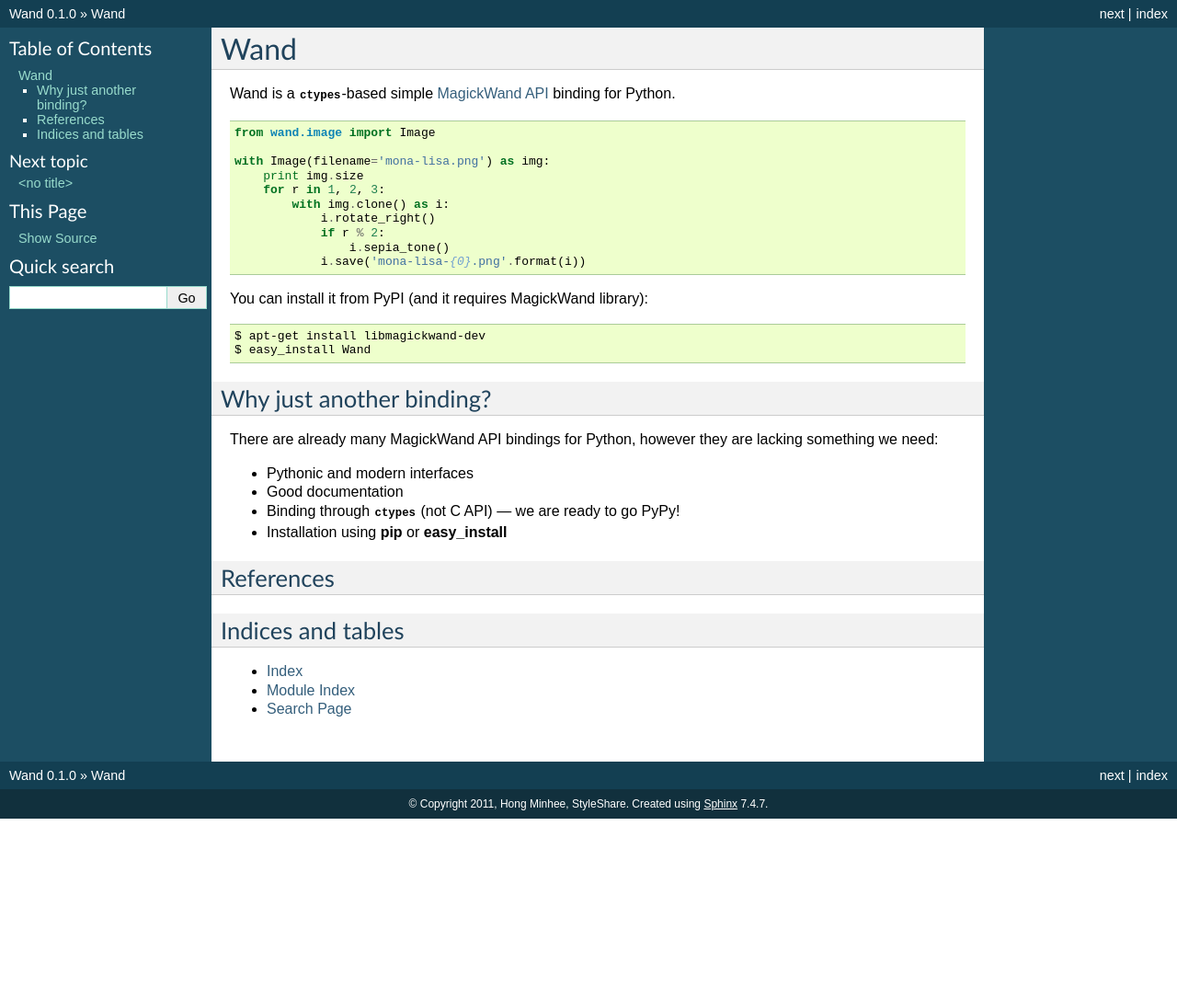
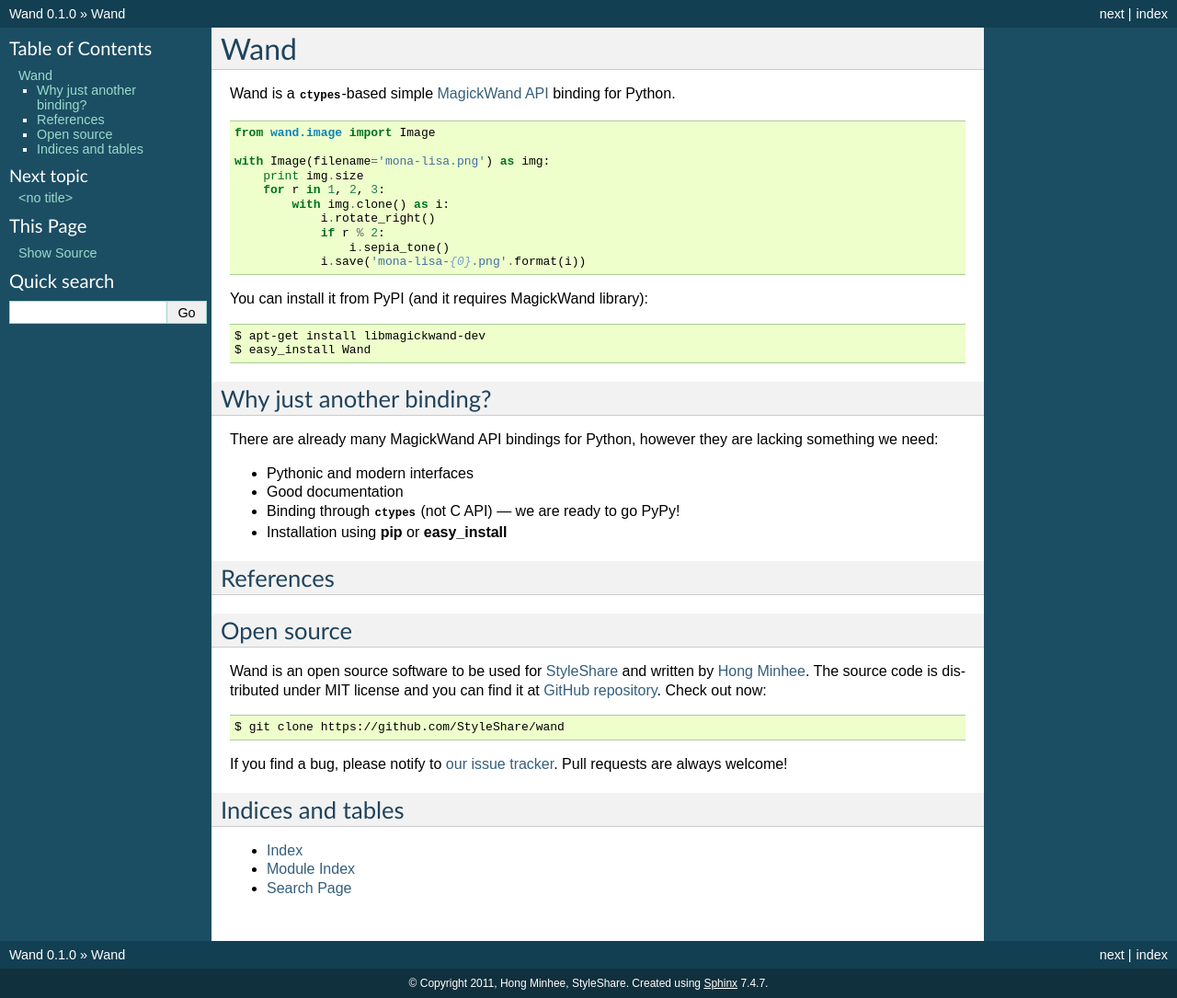
Before and after one commit to emcconville/wand, a Sphinx documentation site: the page built from docs/index.rst, in a window 1280 px wide. Shown: the whole page at 92% size. Built offline with Sphinx 7.4.7, drawn with Linux system fonts in a browser that asks for light colours; before the commit the page ends 900 px from its top, so only the background shows below that.

Commit message:
Some documentations.

```diff
--- a/README.rst
+++ b/README.rst
@@ -1,7 +1,8 @@
-Wand
-~~~~
+Wand_
+~~~~~
 
 Wand is a ``ctypes``-based simple `MagickWand API`_ binding for Python.
 It doesn't cover all functionalities of MagickWand API currently.
 
+.. _Wand: http://styleshare.github.com/wand/
 .. _MagickWand API: http://www.imagemagick.org/script/magick-wand.php
--- a/docs/index.rst
+++ b/docs/index.rst
@@ -45,6 +45,26 @@
    wand
 
 
+Open source
+-----------
+
+Wand is an open source software to be used for StyleShare_ and written by
+`Hong Minhee`_. The source code is distributed under MIT license and you can
+find it at `GitHub repository`_. Check out now:
+
+.. sourcecode:: bash
+
+   $ git clone https://github.com/StyleShare/wand
+
+If you find a bug, please notify to `our issue tracker`_. Pull requests
+are always welcome!
+
+.. _StyleShare: https://stylesha.re/
+.. _Hong Minhee: http://dahlia.kr/
+.. _GitHub repository: https://github.com/styleshare/wand
+.. _our issue tracker: https://github.com/StyleShare/wand/issues
+
+
 Indices and tables
 ------------------
 
```
